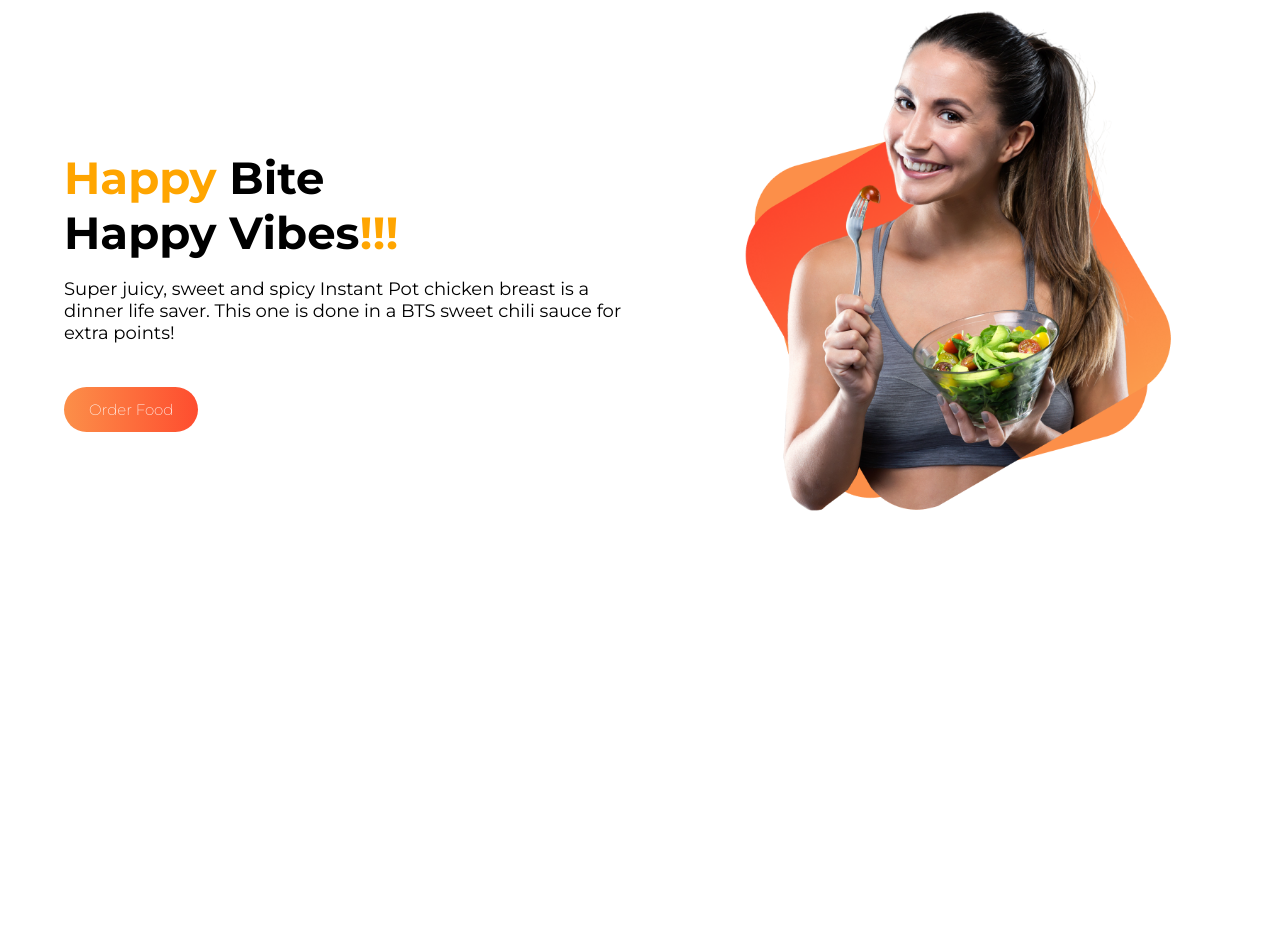
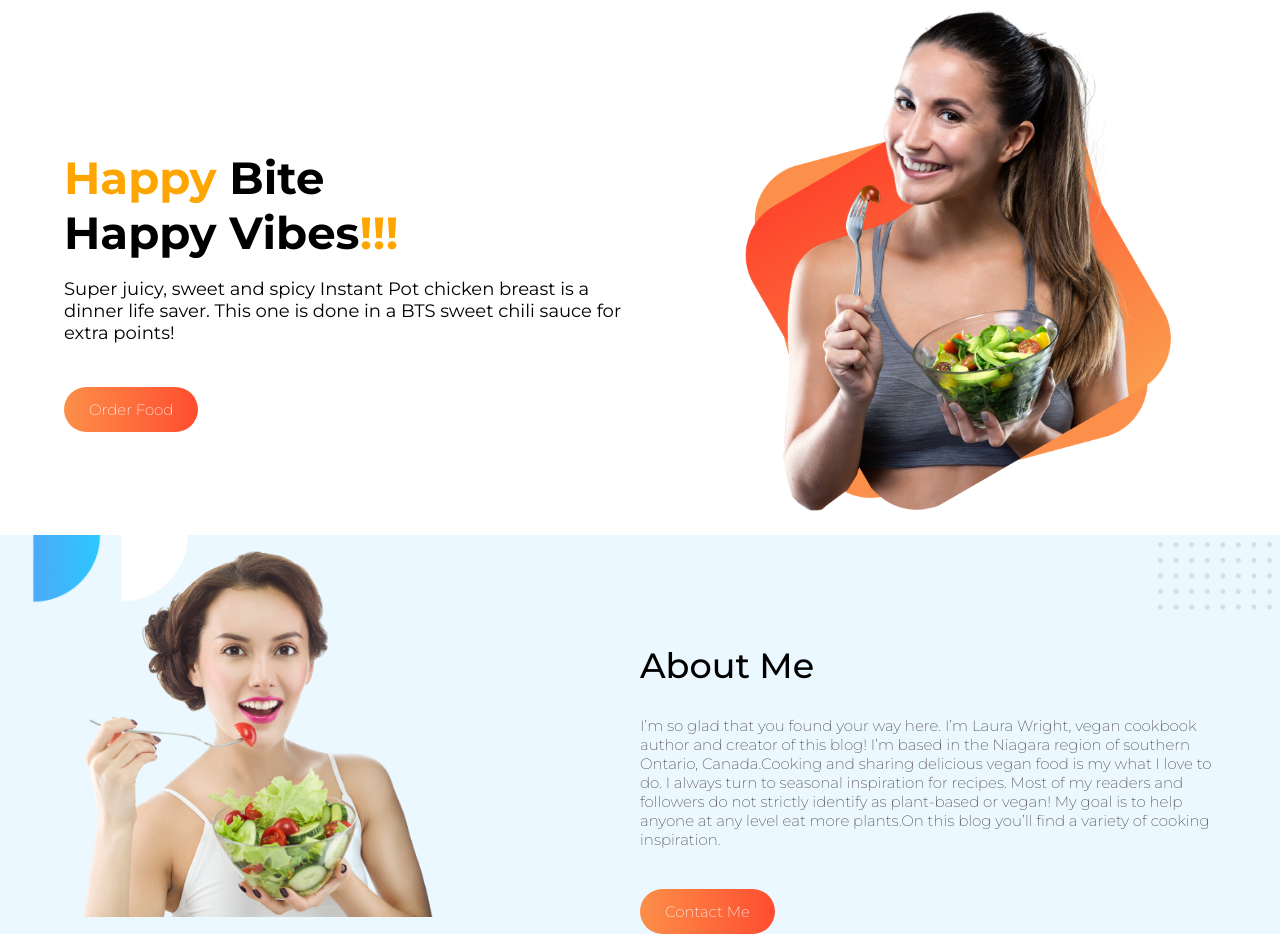
Before and after one commit to tanvir214/food-blog, a plain HTML site: page index.html in a window 1280 px wide. Before the commit the page ends 800 px from the top, so only its background shows below. Drawn offline with Linux system fonts and the light colour scheme.

Commit message:
second section

```diff
--- a/index.html
+++ b/index.html
@@ -25,6 +25,21 @@
             <img src="images/hero.png">
         </div>
     </section>
+
+    <section class="about">
+        <div class="about-img">
+            <img src="images/about.png">
+        </div>
+        <div class="about-text">
+            <h2>About Me</h2>
+            <p class="about-p">I’m so glad that you found your way here. I’m Laura Wright, vegan cookbook author and
+                creator of this blog! I’m based in the Niagara region of southern Ontario, Canada.Cooking and sharing
+                delicious vegan food is my what I love to do. I always turn to seasonal inspiration for recipes. Most of
+                my readers and followers do not strictly identify as plant-based or vegan! My goal is to help anyone at
+                any level eat more plants.On this blog you’ll find a variety of cooking inspiration. </p>
+            <a target="_blank" href="#" class="hero-btn">Contact Me</a>
+        </div>
+    </section>
 </body>
 
 </html>
--- a/style.css
+++ b/style.css
@@ -46,3 +46,38 @@ h1 {
     width: 80%;
     padding: 0 5%;
 }
+
+.about{
+    display: flex;
+    background-image: url(images/about_bc.jpg);
+    background-repeat: no-repeat;
+    background-size: cover;
+}
+
+.about-img{
+    width: 50%;
+}
+
+.about-img img{
+    width: 75%;
+    padding: 0 10%;
+}
+
+.about-text {
+    width: 50%;
+    margin-top: 80px;
+    padding: 0 5%;
+}
+
+h2{
+    font-size: 35px;
+    font-family: 'Montserrat', sans-serif;
+    font-weight: 500;
+}
+
+.about-p{
+    font-family: 'Montserrat', sans-serif;
+    font-size: 15px;
+    font-weight: 300;
+    color: rgb(73, 65, 64);
+}
```
Also changed, not shown: images/about.png (renamed from images/female/6667872_preview-removebg-preview.png), images/about_bc.jpg (added).
